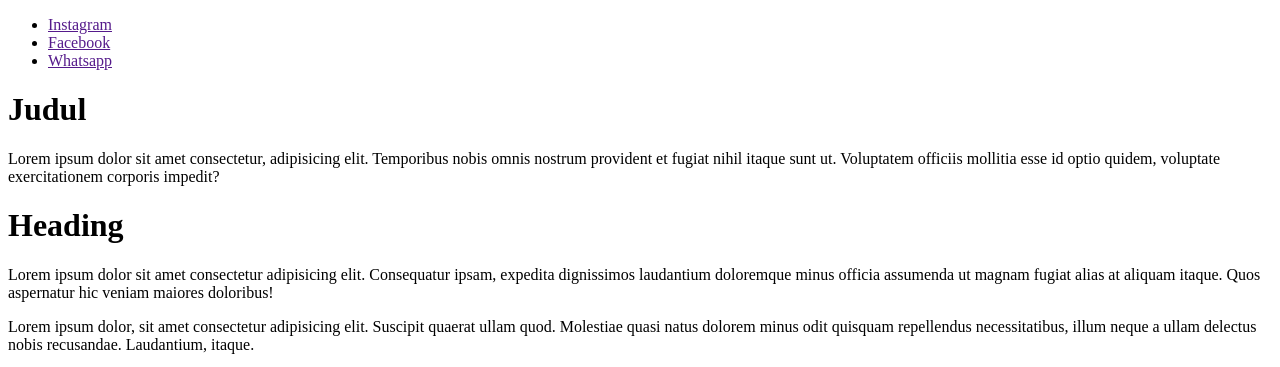
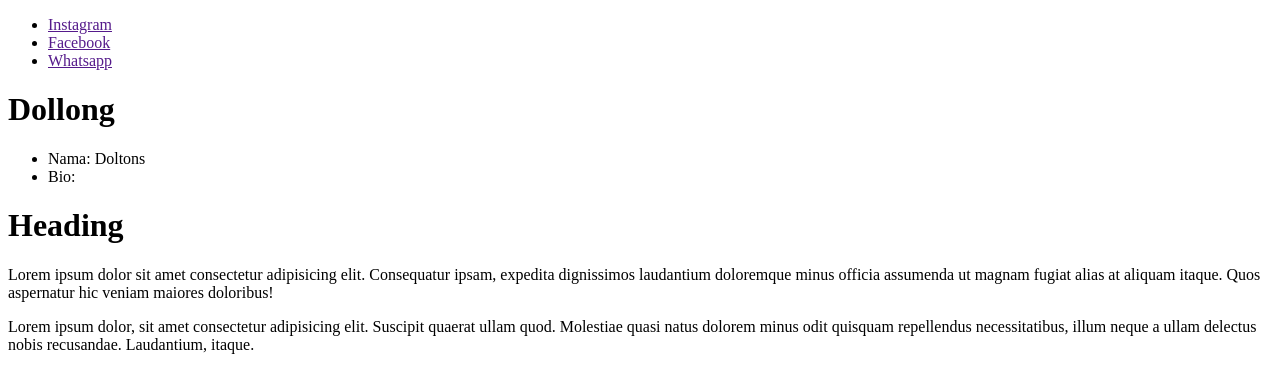
Before and after one commit to Dollong-Learning-Storage/html-basic, a plain HTML site: page index.html in a window 1280 px wide. Shown: the top 367 px of the page. Drawn offline with Linux system fonts and the light colour scheme.

Commit message:
fix: change dummy data to personal info

```diff
--- a/index.html
+++ b/index.html
@@ -17,13 +17,11 @@
       </nav>
     </header>
 
-    <h1>Judul</h1>
-    <p>
-      Lorem ipsum dolor sit amet consectetur, adipisicing elit. Temporibus nobis
-      omnis nostrum provident et fugiat nihil itaque sunt ut. Voluptatem
-      officiis mollitia esse id optio quidem, voluptate exercitationem corporis
-      impedit?
-    </p>
+    <h1>Dollong</h1>
+    <ul>
+      <li>Nama: Doltons</li>
+      <li>Bio:</li>
+    </ul>
 
     <h1>Heading</h1>
     <p>
```
